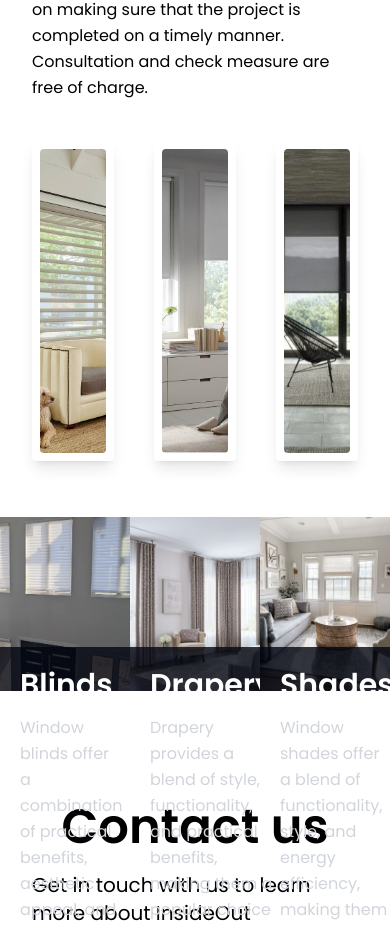
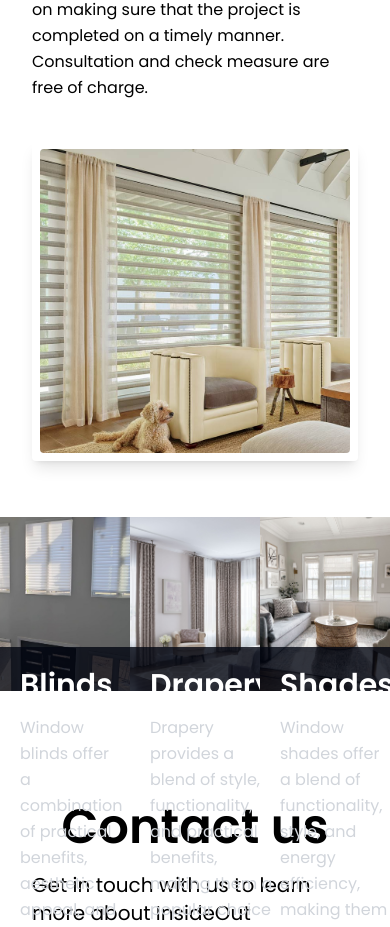
Before and after one commit to joewardperalta/Insideout-Window-Coverings, a Next.js app: page / in a window 390 px wide. Shown: the part 1333-2260 px from the top of the page. Built offline with nearby package versions, Linux system fonts and the light colour scheme.

Commit message:
Add responsive design to why choose us section

```diff
--- a/src/app/page.js
+++ b/src/app/page.js
@@ -193,7 +193,7 @@ function WhyChooseUsSection() {
             />
           </div>
 
-          <div className="h-80 p-2 bg-white rounded shadow-lg">
+          <div className="h-80 p-2 bg-white rounded shadow-lg hidden md:block">
             <Image
               className="rounded object-cover h-full"
               src="/background/singles/image0000011.png"
@@ -203,7 +203,7 @@ function WhyChooseUsSection() {
             />
           </div>
 
-          <div className="h-80 p-2 bg-white rounded shadow-lg">
+          <div className="h-80 p-2 bg-white rounded shadow-lg hidden lg:block">
             <Image
               className="rounded object-cover h-full"
               src="/background/singles/image0000021.png"
```
